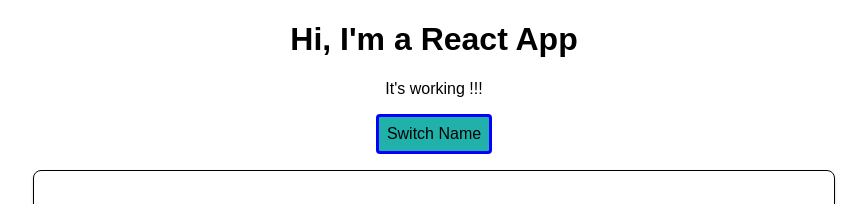
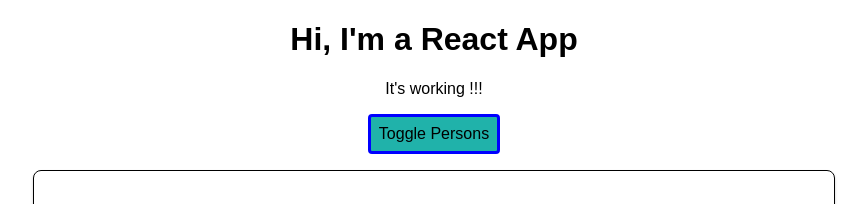
Before and after one commit to barksanto/react-builder, a React (Create React App) app: page / in a window 1280 px wide. Shown: the top 204 px of the page, without its empty margins (206-1073 px from the left). Built offline with nearby package versions, Linux system fonts and the light colour scheme.

Commit message:
add showPersons:false to state

```diff
--- a/src/App.js
+++ b/src/App.js
@@ -9,7 +9,8 @@
       { name: 'Barkley', age: 27 },
       { name: 'Mikayla', age: 20 },
       { name: 'Mango', age: 6 }
-    ]
+    ],
+    showPersons: false
   }
 
   switchNameHandler = (newName) => {
@@ -19,7 +20,7 @@
       persons: [
         { name: newName, age: 27 },
         { name: 'Mikayla', age: 100 },
-        { name: 'Mango', age: 6 }
+        { name: 'Mango', age: 7 }
       ]
     })
   }
@@ -33,6 +34,10 @@
         { name: 'Mango', age: 6 }
       ]
     })
+  }
+
+  togglePersonsHandler = () => {
+
   }
 
   render() {
@@ -50,7 +55,10 @@
       <div className="App">
         <h1>Hi, I'm a React App</h1>
         <p>It's working !!!</p>
-        <button style={buttonStyle} onClick={() => this.switchNameHandler('Yellow Sponge man')}>Switch Name</button>
+        {/* <button style={buttonStyle} onClick={() => this.switchNameHandler('Yellow Sponge man')}>Switch Name</button> */}
+        <button style={buttonStyle} onClick={this.togglePersonsHandler}>Toggle Persons</button>
+
+        {<div >
           <Person
             name={this.state.persons[0].name}
             age={this.state.persons[0].age}
@@ -66,6 +74,7 @@
             name={this.state.persons[2].name}
             age={this.state.persons[2].age}
           />
+        </div>}
       </div>
     );
   }
```
Lines whose indentation alone changed are shown as unchanged.
